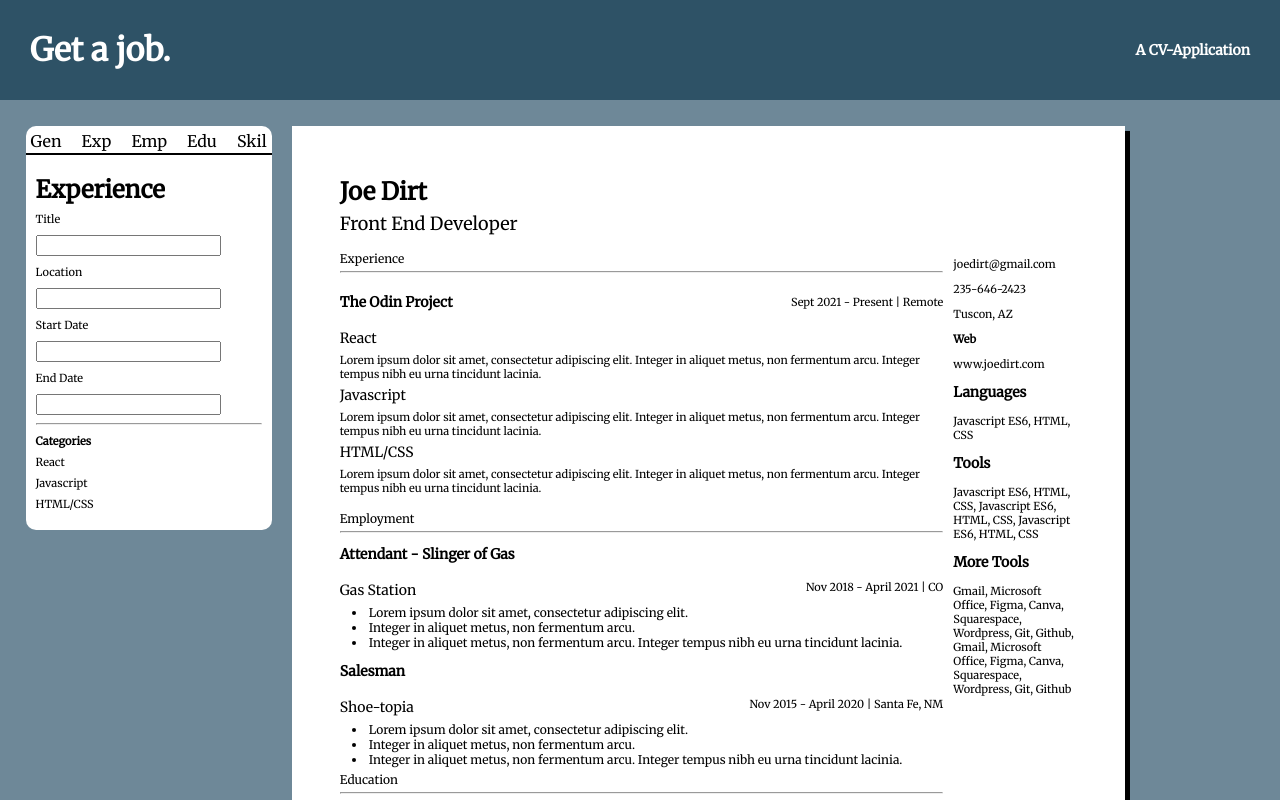
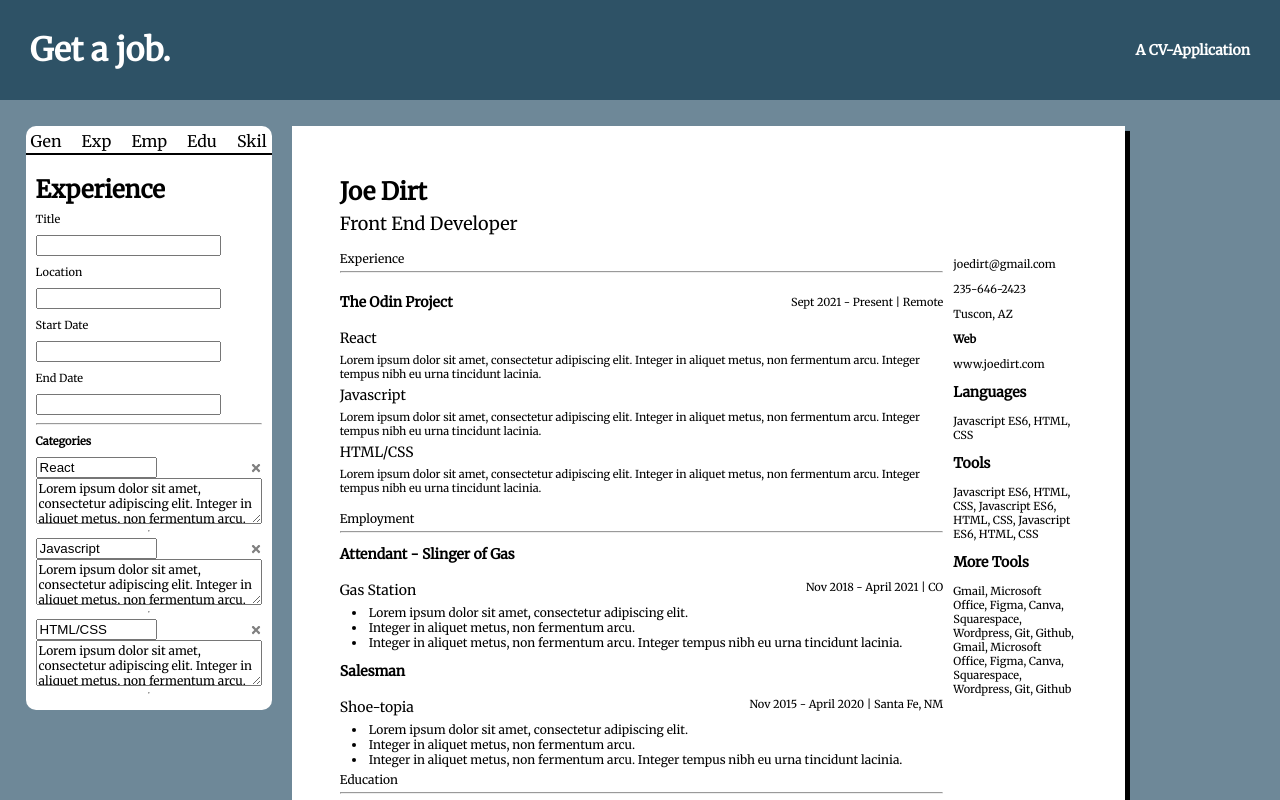
Before and after one commit to napolitanj/resume-builder, a React (Create React App) app: page / in a window 1280 px wide. Shown: the top 800 px of the page. Built offline with nearby package versions, Linux system fonts and the light colour scheme.

Commit message:
Add option to edit topic title, errored

```diff
--- a/src/components/EditMode.js
+++ b/src/components/EditMode.js
@@ -9,14 +9,16 @@ class EditMode extends Component {
         mainProps,
         setAddWeb,
         submitNewWebsite,
-        deleteWebsite
+        deleteWebsite,
+        editCategory,
+        editTopicTitle
       } = this.props
 
       if (mainProps.activeTab === 1) {
         return (
           <div className="editWindow">
               <EditGeneral
-              websites={mainProps.generalInfo.websites}
+              general={mainProps.generalInfo}
               changeGeneral={changeGeneral}
               addWeb={mainProps.addWebsite}
               setAddWeb={setAddWeb}
@@ -29,6 +31,8 @@ class EditMode extends Component {
           <div className="editWindow">
             <EditExperience
             topics={mainProps.experience.topics}
+            editCategory={editCategory}
+            editTopicTitle={editTopicTitle}
             />
           </div>
       )}
--- a/src/components/Main.js
+++ b/src/components/Main.js
@@ -126,10 +126,6 @@ class Main extends Component {
     console.log({firstName})
   }
 
-  changeTab = () => {
-
-  }
-
   //generalInfo Change
   changeGeneral = (e) => {
     const {name,value} = e.target;
@@ -139,6 +135,25 @@ class Main extends Component {
         [name]: value
       }
     });
+  }
+
+  //experienceTopic Change
+  editTopicTitle = (e, id) => {
+    const allPreviousTopics = [...this.state.experience.topics]
+    const getArray = allPreviousTopics.filter(topic => {
+      if (topic.id === id)
+      return topic
+    })
+    const objectToBeModified = getArray[0]
+    const getIndex = allPreviousTopics.indexOf(objectToBeModified)
+    objectToBeModified.title = e.target.value
+    allPreviousTopics[getIndex] = objectToBeModified
+
+    this.setState({
+      experience: {
+        topics: allPreviousTopics
+      }
+    })
   }
 
   setAddWeb = () => {
@@ -164,6 +179,8 @@ class Main extends Component {
       }
     }))
   }
+
+
 
   //experience Change
   changeExperience = (e) => {
@@ -226,6 +243,8 @@ class Main extends Component {
               changeGeneral={this.changeGeneral}
               submitNewWebsite={this.submitNewWebsite}
               deleteWebsite={this.deleteWebsite}
+              editCategory={this.editCategory}
+              editTopicTitle={this.editTopicTitle}
             />
         </div>
         <PreviewMode generalInfo={this.state.generalInfo} experience={this.state.experience} employmentInfo={this.state.employmentInfo} education={this.state.education} skills={this.state.skills}/>
--- a/src/components/editComponents/EditExperience.js
+++ b/src/components/editComponents/EditExperience.js
@@ -4,7 +4,7 @@ import { FaTimes} from 'react-icons/fa'
 
 class EditExperience extends Component {
   render() {
-      const {changeExperience, topics} = this.props;
+      const {changeExperience, topics, editTopicTitle, changeTopicDescription} = this.props;
     return (
       <div>
           <h2>Experience</h2>
@@ -18,7 +18,18 @@ class EditExperience extends Component {
             <input name="end" onChange={(e) => changeExperience(e)}></input>
             <hr></hr>
             <p style={{fontWeight:"700"}}>Categories</p>
-            {topics.map(topic => <p>{topic.title}</p>)}
+            {topics.map(topic =>
+                <div className="editExpCategory">
+                    <div style={{display:"flex", justifyContent:"space-between", alignItems:"center"}}>
+                        <input type="text" defaultValue={topic.title} style={{width:"50%"}} onChange={(e) => editTopicTitle(e,topic.id)}></input>
+                        <FaTimes
+                            style={{color:'gray',cursor:'pointer'}}
+                        />
+                    </div>
+                    <textarea key={topic.id} type="text" className="expInput" defaultValue={topic.description}></textarea>
+                    <hr></hr>
+                </div>
+            )}
         </div>
     )
   }
--- a/src/components/editComponents/EditGeneral.js
+++ b/src/components/editComponents/EditGeneral.js
@@ -4,25 +4,25 @@ import { FaTimes} from 'react-icons/fa'
 
 class EditGeneral extends Component {
   render() {
-      const {changeGeneral, addWeb, setAddWeb, websites, submitNewWebsite, deleteWebsite} = this.props;
+      const {general, changeGeneral, addWeb, setAddWeb, websites, submitNewWebsite, deleteWebsite} = this.props;
     return (
       <div>
           <h2>General Info</h2>
             <p>First Name</p>
-            <input name="firstName" onChange={(e) => changeGeneral(e)}></input>
+            <input name="firstName" value={general.firstName} onChange={(e) => changeGeneral(e)}></input>
             <p>Last Name</p>
-            <input name="lastName" onChange={(e) => changeGeneral(e)}></input>
+            <input name="lastName" value={general.lastName} onChange={(e) => changeGeneral(e)}></input>
             <p>Title</p>
-            <input name="title" onChange={(e) => changeGeneral(e)}></input>
+            <input name="title" value={general.title} onChange={(e) => changeGeneral(e)}></input>
             <p>City</p>
-            <input name="city" onChange={(e) => changeGeneral(e)}></input>
+            <input name="city" value={general.city} onChange={(e) => changeGeneral(e)}></input>
             <p>Phone</p>
-            <input name="phone" onChange={(e) => changeGeneral(e)}></input>
+            <input name="phone" value={general.phone} onChange={(e) => changeGeneral(e)}></input>
             <p>Email</p>
-            <input name="email" onChange={(e) => changeGeneral(e)}></input>
+            <input name="email" value={general.email} onChange={(e) => changeGeneral(e)}></input>
             <hr></hr>
             <p style={{fontWeight:"700"}}>Web pages</p>
-            {websites.map(site => <p>{site.text}
+            {general.websites.map(site => <p>{site.text}
               <FaTimes
               style={{color:'gray',cursor:'pointer'}}
               onClick={() => deleteWebsite(site.id)}
--- a/src/components/editComponents/EditTab.js
+++ b/src/components/editComponents/EditTab.js
@@ -2,9 +2,11 @@ import React, { Component } from 'react'
 
 class EditTab extends Component {
   render() {
-      const {tabName} = this.props
+      const {tabName, editCategory} = this.props
     return (
-      <div className="editTab">{tabName}</div>
+        <div>
+            <div className="editTab" onClick={() => editCategory()}>{tabName}</div>
+        </div>
     )
   }
 }
--- a/src/index.css
+++ b/src/index.css
@@ -175,3 +175,19 @@ h3 {
   font-size: 12px;
   line-height: 0px;
 }
+
+.editExpCategory {
+  font-family: "Merriweather", serif;
+  font-size: 12px;
+  display: flex;
+  flex-direction: column;
+}
+
+.expInput {
+  font-family: "Merriweather", serif;
+  font-size: 12px;
+  display: block;
+  resize: vertical;
+  overflow: hidden;
+  min-height: 40px;
+}
```
